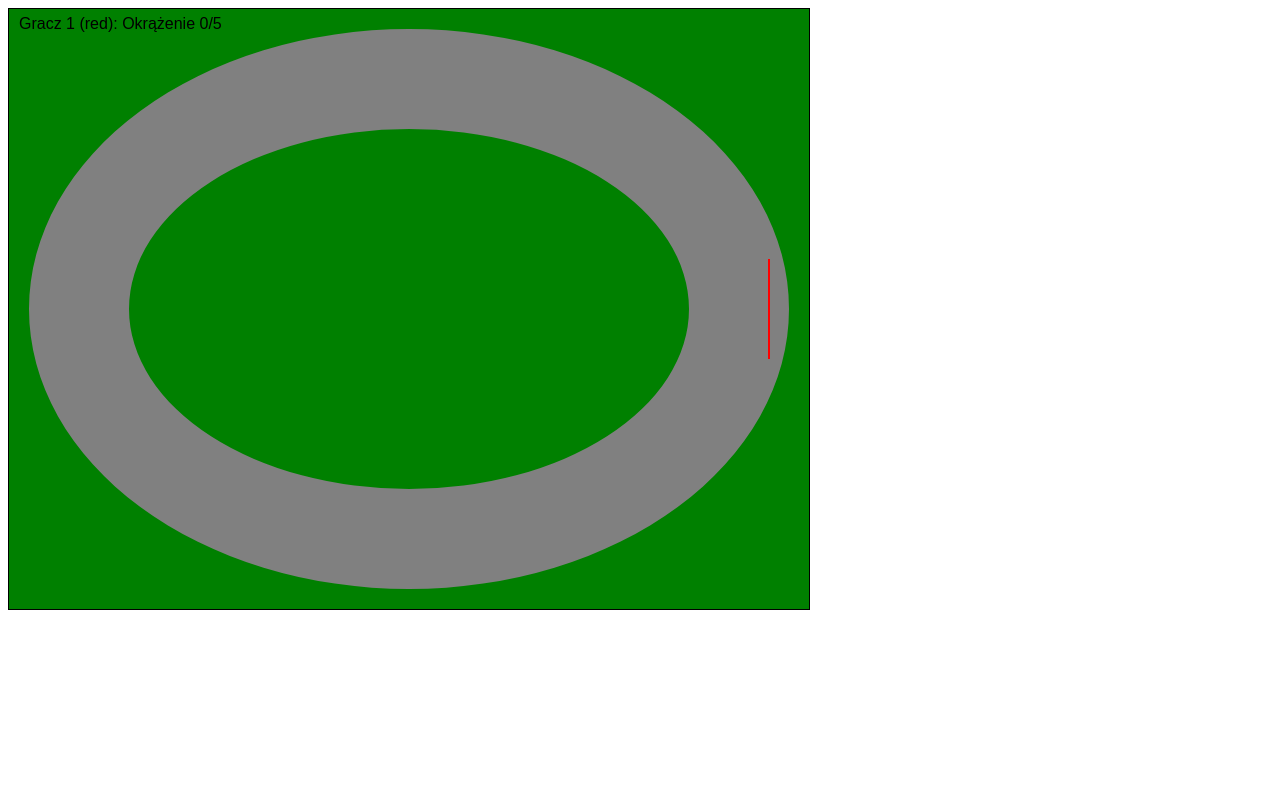
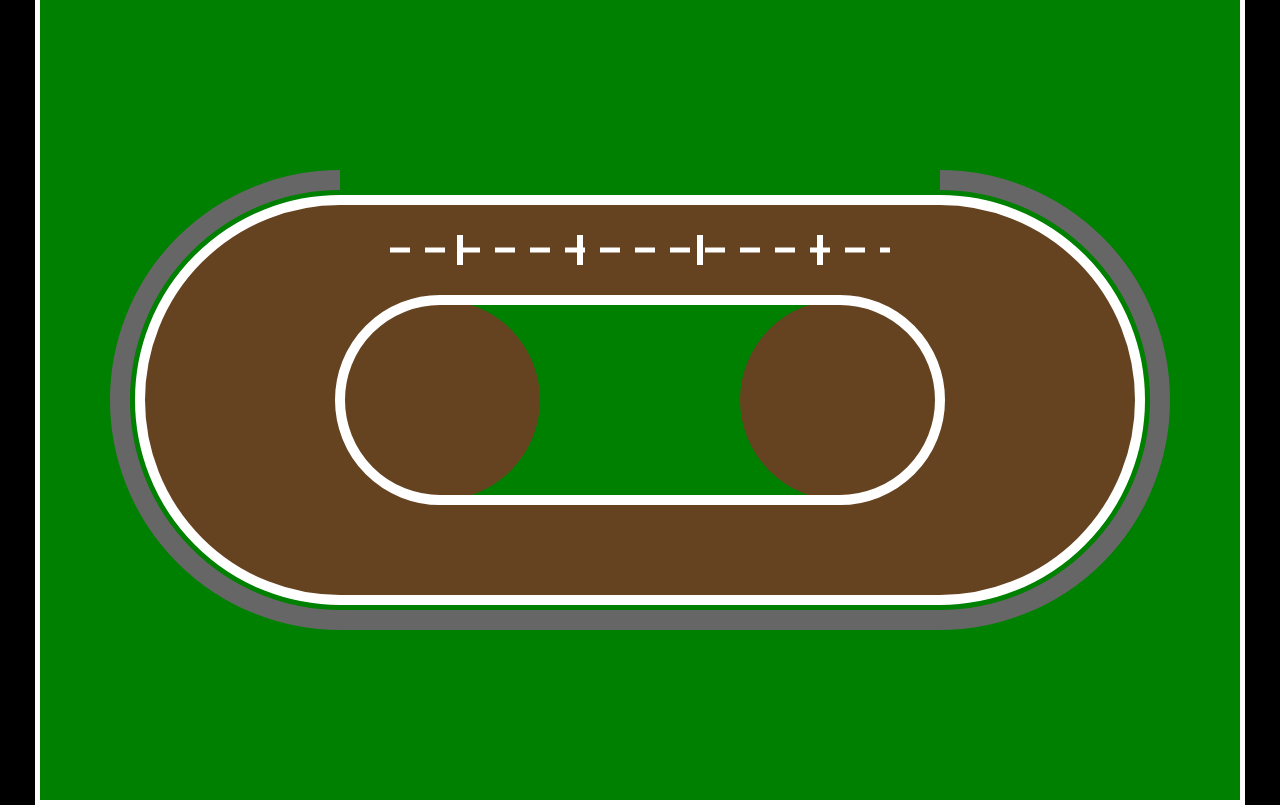
Before and after one commit to SamurajX2X/Speedway, a plain HTML site: page index.html in a window 1280 px wide. Both pictures are taken after a click on the button "Start". Drawn offline with Linux system fonts and the light colour scheme.

Commit message:
In progress

```diff
--- a/game.js
+++ b/game.js
@@ -1,258 +1,90 @@
-class Track {
-    constructor(canvas) {
-        this.canvas = canvas;
-        this.ctx = canvas.getContext('2d');
-        this.width = canvas.width;
-        this.height = canvas.height;
-        this.centerX = this.width / 2;
-        this.centerY = this.height / 2;
-        this.radiusX = 380; // Duży tor w poziomie
-        this.radiusY = 280; // Mniejszy tor w pionie
-        this.innerRadiusX = 280;
-        this.innerRadiusY = 180;
-        this.startLineX = this.centerX + this.radiusX - 20;
+const canvas = document.getElementById('gameCanvas');
+const ctx = canvas.getContext('2d');
+const startButton = document.getElementById('start-button');
+const startScreen = document.getElementById('start-screen');
+
+startButton.addEventListener('click', () => {
+    startScreen.style.display = 'none';
+    canvas.style.display = 'block';
+    drawTrack();
+});
+
+function drawTrack() {
+    ctx.clearRect(0, 0, canvas.width, canvas.height);
+
+    const centerX = canvas.width / 2;
+    const centerY = canvas.height / 2;
+    const straightLength = 600; // Długość prostych
+    const outerRadius = 200; // Większy promień zewnętrzny
+    const trackWidth = 100; // Znacznie szerszy tor
+    const innerRadius = outerRadius - trackWidth;
+
+    // Wypełnienie toru (brązowy)
+    ctx.fillStyle = '#654321';
+    ctx.beginPath();
+
+    // Zewnętrzny kontur (zegarowo)
+    ctx.moveTo(centerX - straightLength / 2, centerY - outerRadius);
+    ctx.lineTo(centerX + straightLength / 2, centerY - outerRadius);
+    ctx.arc(centerX + straightLength / 2, centerY, outerRadius, -Math.PI / 2, Math.PI / 2);
+    ctx.lineTo(centerX - straightLength / 2, centerY + outerRadius);
+    ctx.arc(centerX - straightLength / 2, centerY, outerRadius, Math.PI / 2, 3 * Math.PI / 2);
+
+    // Wewnętrzny kontur (przeciwnie do zegara)
+    ctx.moveTo(centerX - straightLength / 2 + trackWidth, centerY - innerRadius);
+    ctx.lineTo(centerX + straightLength / 2 - trackWidth, centerY - innerRadius);
+    ctx.arc(centerX + straightLength / 2 - trackWidth, centerY, innerRadius, -Math.PI / 2, Math.PI / 2, true);
+    ctx.lineTo(centerX - straightLength / 2 + trackWidth, centerY + innerRadius);
+    ctx.arc(centerX - straightLength / 2 + trackWidth, centerY, innerRadius, Math.PI / 2, 3 * Math.PI / 2, true);
+
+    ctx.fill('evenodd');
+
+    // Bariery zewnętrzne
+    ctx.strokeStyle = 'white';
+    ctx.lineWidth = 10;
+    ctx.beginPath();
+    ctx.moveTo(centerX - straightLength / 2, centerY - outerRadius);
+    ctx.lineTo(centerX + straightLength / 2, centerY - outerRadius);
+    ctx.arc(centerX + straightLength / 2, centerY, outerRadius, -Math.PI / 2, Math.PI / 2);
+    ctx.lineTo(centerX - straightLength / 2, centerY + outerRadius);
+    ctx.arc(centerX - straightLength / 2, centerY, outerRadius, Math.PI / 2, 3 * Math.PI / 2);
+    ctx.closePath();
+    ctx.stroke();
+
+    // Bariery wewnętrzne
+    ctx.beginPath();
+    ctx.moveTo(centerX - straightLength / 2 + trackWidth, centerY - innerRadius);
+    ctx.lineTo(centerX + straightLength / 2 - trackWidth, centerY - innerRadius);
+    ctx.arc(centerX + straightLength / 2 - trackWidth, centerY, innerRadius, -Math.PI / 2, Math.PI / 2);
+    ctx.lineTo(centerX - straightLength / 2 + trackWidth, centerY + innerRadius);
+    ctx.arc(centerX - straightLength / 2 + trackWidth, centerY, innerRadius, Math.PI / 2, 3 * Math.PI / 2);
+    ctx.closePath();
+    ctx.stroke();
+
+    // Linia startowa
+    ctx.strokeStyle = 'white';
+    ctx.setLineDash([20, 15]);
+    ctx.lineWidth = 5;
+    ctx.beginPath();
+    ctx.moveTo(centerX - straightLength / 2 + 50, centerY - outerRadius + trackWidth / 2);
+    ctx.lineTo(centerX + straightLength / 2 - 50, centerY - outerRadius + trackWidth / 2);
+    ctx.stroke();
+
+    // Kratki startowe
+    const gridCount = 4;
+    const gridSpacing = straightLength / (gridCount + 1);
+    ctx.setLineDash([]);
+    for (let i = 1; i <= gridCount; i++) {
+        const x = centerX - straightLength / 2 + gridSpacing * i;
+        ctx.fillStyle = 'white';
+        ctx.fillRect(x - 3, centerY - outerRadius + trackWidth / 2 - 15, 6, 30);
     }
 
-    draw() {
-        // Zielone tło (trawa)
-        this.ctx.fillStyle = 'green';
-        this.ctx.fillRect(0, 0, this.width, this.height);
-
-        // Tor między dwiema elipsami (szary)
-        this.ctx.beginPath();
-        this.ctx.ellipse(this.centerX, this.centerY, this.radiusX, this.radiusY, 0, 0, 2 * Math.PI);
-        this.ctx.ellipse(this.centerX, this.centerY, this.innerRadiusX, this.innerRadiusY, 0, 0, 2 * Math.PI);
-        this.ctx.fillStyle = 'gray';
-        this.ctx.fill('evenodd');
-
-        // Linia startu/mety (czerwona)
-        this.ctx.strokeStyle = 'red';
-        this.ctx.lineWidth = 2;
-        this.ctx.beginPath();
-        this.ctx.moveTo(this.startLineX, this.centerY - 50);
-        this.ctx.lineTo(this.startLineX, this.centerY + 50);
-        this.ctx.stroke();
-    }
-
-    isPointInside(x, y) {
-        const dx = x - this.centerX;
-        const dy = y - this.centerY;
-        const insideOuter = (dx / this.radiusX) ** 2 + (dy / this.radiusY) ** 2 <= 1;
-        const outsideInner = (dx / this.innerRadiusX) ** 2 + (dy / this.innerRadiusY) ** 2 > 1;
-        return insideOuter && outsideInner;
-    }
-
-    crossedStartLine(prevX, prevY, x, y) {
-        const crossedX = prevX <= this.startLineX && x > this.startLineX;
-        const withinY = prevY >= this.centerY - 50 && prevY <= this.centerY + 50;
-        return crossedX && withinY;
-    }
+    // Bandy bezpieczeństwa
+    ctx.strokeStyle = '#666';
+    ctx.lineWidth = 20;
+    ctx.beginPath();
+    ctx.arc(centerX + straightLength / 2, centerY, outerRadius + 20, -Math.PI / 2, Math.PI / 2);
+    ctx.arc(centerX - straightLength / 2, centerY, outerRadius + 20, Math.PI / 2, 3 * Math.PI / 2);
+    ctx.stroke();
 }
-
-class Motorcycle {
-    constructor(x, y, angle, color, turnKey, track) {
-        this.x = x;
-        this.y = y;
-        this.angle = angle; // używamy przekazanego kąta, np. -Math.PI/2
-        this.speed = 3; // Stała prędkość w pikselach na klatkę
-        this.turnSpeed = 0.05; // Szybkość skrętu w radianach
-        this.color = color;
-        this.turnKey = turnKey;
-        this.turning = false;
-        this.trail = []; // Ślad jako lista punktów
-        this.lap = 0;
-        this.alive = true;
-        this.track = track; // Referencja do toru, dzięki której możemy sprawdzać kolizje
-    }
-
-    update() {
-        if (!this.alive) return;
-
-        // Skręcanie (np. skręt w lewo) – zmiana kąta
-        if (this.turning) {
-            this.angle += this.turnSpeed;
-        }
-
-        // Zachowujemy poprzednią pozycję (przydatne do wykrywania przebicia linii startu)
-        const prevX = this.x;
-        const prevY = this.y;
-
-        // Aktualizacja pozycji
-        this.x += this.speed * Math.cos(this.angle);
-        this.y += this.speed * Math.sin(this.angle);
-
-        // Aktualizacja śladu – punkty zanikają po 2 sekundach
-        const currentTime = Date.now();
-        this.trail.push({ x: this.x, y: this.y, time: currentTime });
-        const maxAge = 2000; // 2 sekundy
-        this.trail = this.trail.filter(point => currentTime - point.time < maxAge);
-
-        // Sprawdzenie, czy motocykl nadal znajduje się na torze
-        if (!this.track.isPointInside(this.x, this.y)) {
-            this.alive = false;
-            this.speed = 0;
-        }
-    }
-
-    draw(ctx) {
-        if (!this.alive) return;
-
-        // Rysowanie zanikającego śladu
-        ctx.strokeStyle = this.color;
-        ctx.lineWidth = 2;
-        ctx.beginPath();
-        const currentTime = Date.now();
-        const maxAge = 2000;
-        this.trail.forEach((point, index) => {
-            const age = currentTime - point.time;
-            if (age < maxAge) {
-                const opacity = 1 - age / maxAge;
-                ctx.globalAlpha = opacity;
-                if (index === 0) ctx.moveTo(point.x, point.y);
-                else ctx.lineTo(point.x, point.y);
-            }
-        });
-        ctx.stroke();
-        ctx.globalAlpha = 1; // Resetowanie przeźroczystości
-
-        // Rysowanie motocykla jako mała kropka
-        ctx.fillStyle = this.color;
-        ctx.beginPath();
-        ctx.arc(this.x, this.y, 5, 0, 2 * Math.PI);
-        ctx.fill();
-    }
-
-    handleKeyDown(event) {
-        if (event.key === this.turnKey) this.turning = true;
-    }
-
-    handleKeyUp(event) {
-        if (event.key === this.turnKey) this.turning = false;
-    }
-}
-
-class Game {
-    constructor() {
-        this.canvas = document.getElementById('canvas');
-        this.ctx = this.canvas.getContext('2d');
-        this.track = new Track(this.canvas);
-        this.players = [];
-        this.totalLaps = 5;
-        this.running = false;
-
-        // UI
-        this.startScreen = document.getElementById('start-screen');
-        this.modeRadios = document.querySelectorAll('input[name="mode"]');
-        this.startButton = document.getElementById('start-button');
-        this.alertDiv = document.getElementById('alert');
-        this.multiplayerOptions = document.getElementById('multiplayer-options');
-
-        this.startButton.addEventListener('click', this.handleStart.bind(this));
-        window.addEventListener('keydown', this.handleKeyDown.bind(this));
-        window.addEventListener('keyup', this.handleKeyUp.bind(this));
-
-        // Ukrywanie/wyświetlanie opcji multiplayer
-        this.modeRadios.forEach(radio => {
-            radio.addEventListener('change', () => {
-                if (radio.value === 'multiplayer') {
-                    this.multiplayerOptions.style.display = 'block';
-                } else {
-                    this.multiplayerOptions.style.display = 'none';
-                }
-            });
-        });
-    }
-
-    handleStart() {
-        const mode = Array.from(this.modeRadios).find(radio => radio.checked).value;
-        let numPlayers = 1;
-        if (mode === 'multiplayer') {
-            numPlayers = parseInt(document.getElementById('num-players').value);
-        }
-        this.initPlayers(numPlayers);
-        this.startScreen.style.display = 'none';
-        this.canvas.style.display = 'block';
-        this.running = true;
-        this.start();
-    }
-
-    initPlayers(numPlayers) {
-        const colors = ['red', 'blue', 'green', 'yellow'];
-        const turnKeys = ['a', 's', 'd', 'f'];
-        const yOffsets = [-30, -10, 10, 30];
-        this.players = [];
-        for (let i = 0; i < numPlayers; i++) {
-            const x = this.track.startLineX - 10;
-            const y = this.track.centerY + yOffsets[i];
-            const angle = -Math.PI / 2; // Motocykl startuje idąc w górę (od strony startowej na prawo), co pozwala na okrążenie toru przeciwnie do ruchu wskazówek zegara
-            const color = colors[i];
-            const turnKey = turnKeys[i];
-            // Przekazujemy referencję do toru, aby ruch i kolizje były zgodne z rysowanym torem
-            this.players.push(new Motorcycle(x, y, angle, color, turnKey, this.track));
-        }
-    }
-
-    handleKeyDown(event) {
-        this.players.forEach(player => player.handleKeyDown(event));
-    }
-
-    handleKeyUp(event) {
-        this.players.forEach(player => player.handleKeyUp(event));
-    }
-
-    update() {
-        if (!this.running) return;
-
-        this.players.forEach(player => {
-            const prevX = player.x;
-            const prevY = player.y;
-            player.update();
-            if (!player.alive) {
-                player.speed = 0;
-            }
-            // Sprawdzanie przebicia linii startu/mety
-            if (player.alive && this.track.crossedStartLine(prevX, prevY, player.x, player.y)) {
-                player.lap++;
-                if (player.lap >= this.totalLaps) {
-                    this.endGame(player);
-                }
-            }
-        });
-
-        const alivePlayers = this.players.filter(p => p.alive);
-        if (alivePlayers.length === 1 && this.players.length > 1) {
-            this.endGame(alivePlayers[0]);
-        }
-    }
-
-    draw() {
-        this.ctx.clearRect(0, 0, this.canvas.width, this.canvas.height);
-        this.track.draw();
-        this.players.forEach(player => player.draw(this.ctx));
-
-        this.ctx.fillStyle = 'black';
-        this.ctx.font = '16px Arial';
-        this.players.forEach((player, index) => {
-            this.ctx.fillText(`Gracz ${index + 1} (${player.color}): Okrążenie ${player.lap}/${this.totalLaps}`, 10, 20 + index * 20);
-        });
-    }
-
-    endGame(winner) {
-        this.running = false;
-        this.alertDiv.textContent = `Zwycięzca: Gracz koloru ${winner.color} ukończył ${winner.lap} okrążeń!`;
-        this.alertDiv.style.display = 'block';
-    }
-
-    start() {
-        const loop = () => {
-            if (this.running) {
-                this.update();
-                this.draw();
-                requestAnimationFrame(loop);
-            }
-        };
-        requestAnimationFrame(loop);
-    }
-}
-
-const game = new Game();
--- a/index.html
+++ b/index.html
@@ -4,35 +4,56 @@
 <head>
     <meta charset="UTF-8">
     <meta name="viewport" content="width=device-width, initial-scale=1.0">
-    <title>Żużel</title>
-    <link rel="stylesheet" href="./public/style.css">
-    <script src="game.js" type="module"></script>
+    <title>Gra Żużlowa</title>
+    <style>
+        body {
+            text-align: center;
+            font-family: Arial, sans-serif;
+            background-color: black;
+            color: white;
+            margin: 0;
+            display: flex;
+            justify-content: center;
+            align-items: center;
+            height: 100vh;
+            overflow: hidden;
+        }
 
+        canvas {
+            background-color: green;
+            display: none;
+            border: 5px solid white;
+        }
+
+        #start-screen {
+            margin-top: 0;
+        }
+
+        button {
+            font-size: 20px;
+            padding: 10px 20px;
+            cursor: pointer;
+            background-color: #ff5722;
+            color: white;
+            border: none;
+            border-radius: 5px;
+            transition: background-color 0.3s;
+        }
+
+        button:hover {
+            background-color: #e64a19;
+        }
+    </style>
 </head>
 
 <body>
     <div id="start-screen">
-        <h1>Żużel</h1>
-        <div>
-            <label>
-                <input type="radio" name="mode" value="singleplayer" checked> Singleplayer
-            </label>
-            <label>
-                <input type="radio" name="mode" value="multiplayer"> Multiplayer
-            </label>
-        </div>
-        <div id="multiplayer-options" style="display: none;">
-            <label for="num-players">Liczba graczy:</label>
-            <select id="num-players">
-                <option value="2">2</option>
-                <option value="3">3</option>
-                <option value="4">4</option>
-            </select>
-        </div>
+        <h1>Gra Żużlowa</h1>
         <button id="start-button">Start</button>
     </div>
-    <canvas id="canvas" width="800" height="600"></canvas>
-    <div id="alert" class="alert"></div>
+    <canvas id="gameCanvas" width="1200" height="800"></canvas>
+
+    <script src="game.js"></script>
 </body>
 
 </html>
```
Also changed, not shown: speedway-game/package.json (added, +23 -0 lines), speedway-game/src/index.html (added, +22 -0 lines), speedway-game/src/js/game.js (added, +92 -0 lines), speedway-game/src/js/motorcycle.js (added, +74 -0 lines), speedway-game/src/js/player.js (added, +23 -0 lines), speedway-game/src/js/track.js (added, +14 -0 lines), speedway-game/README.md (added).
